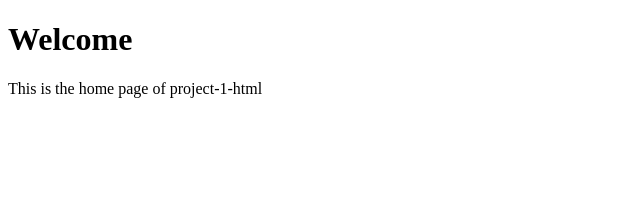
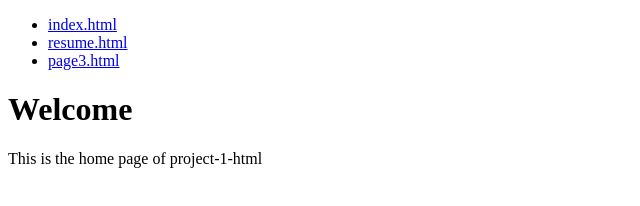
Before and after one commit to MercyTreeby/project-1-html, a plain HTML site: page index.html in a window 1280 px wide. Shown: the whole page, without its empty margins (0-640 px from the left). Drawn offline with Linux system fonts and the light colour scheme.

Commit message:
Update index.html

```diff
--- a/index.html
+++ b/index.html
@@ -1,12 +1,17 @@
 <!DOCTYPE html>
 <html lang="zh-TW">
-<head>
+  <head>
     <meta charset="UTF-8">
     <meta name="viewport" content="width=device-width, initial-scale=1.0">
     <title>Home</title>
-</head>
-<body>
+  </head>
+  <body>
+    <ul>
+      <li><a href="index.html">index.html</a></li>
+      <li><a href="resume.html">resume.html</a></li>
+      <li><a href="page3.html">page3.html</a></li>
+    </ul>
     <h1>Welcome</h1>
     <p>This is the home page of project-1-html</p>
-</body>
+  </body>
 </html>
```
